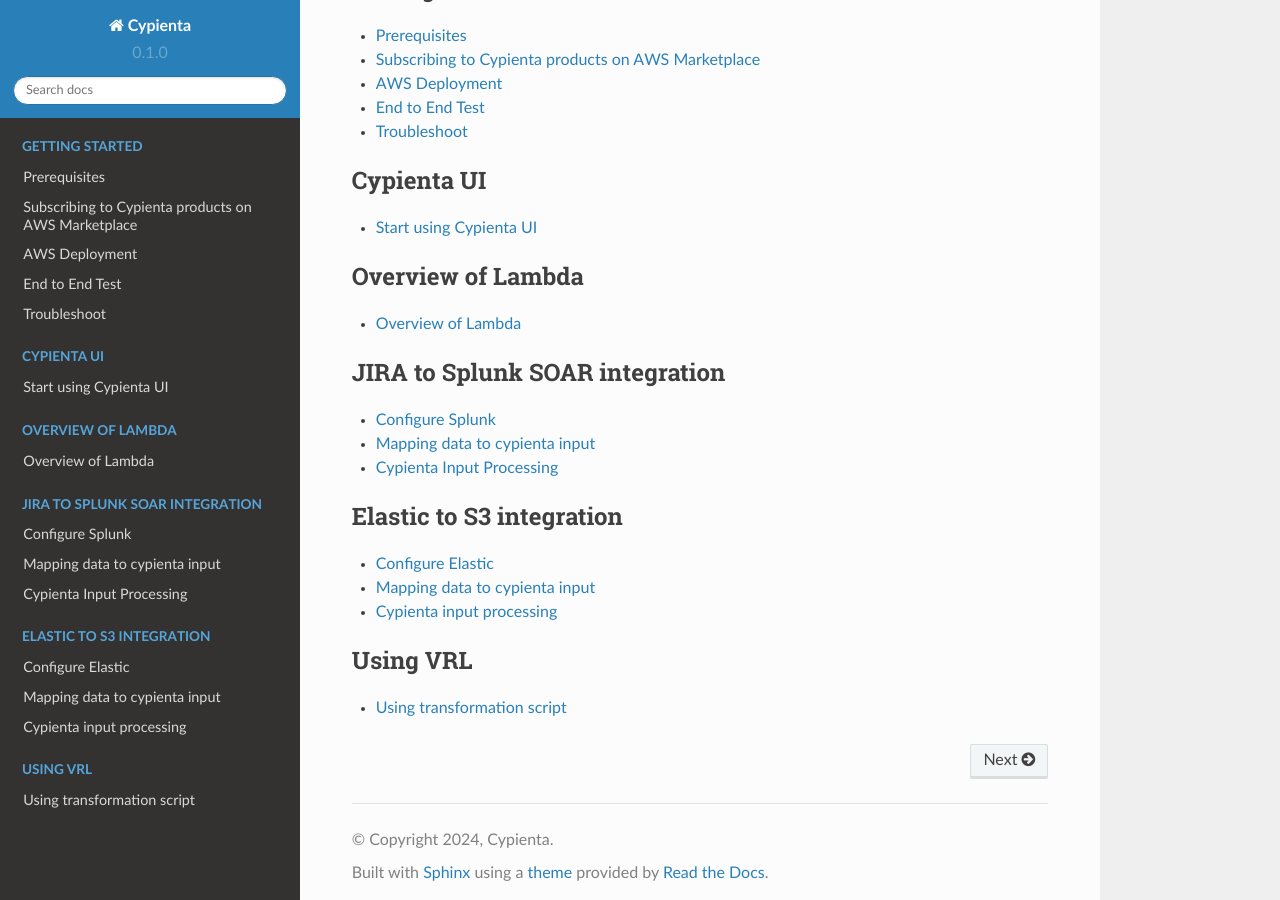
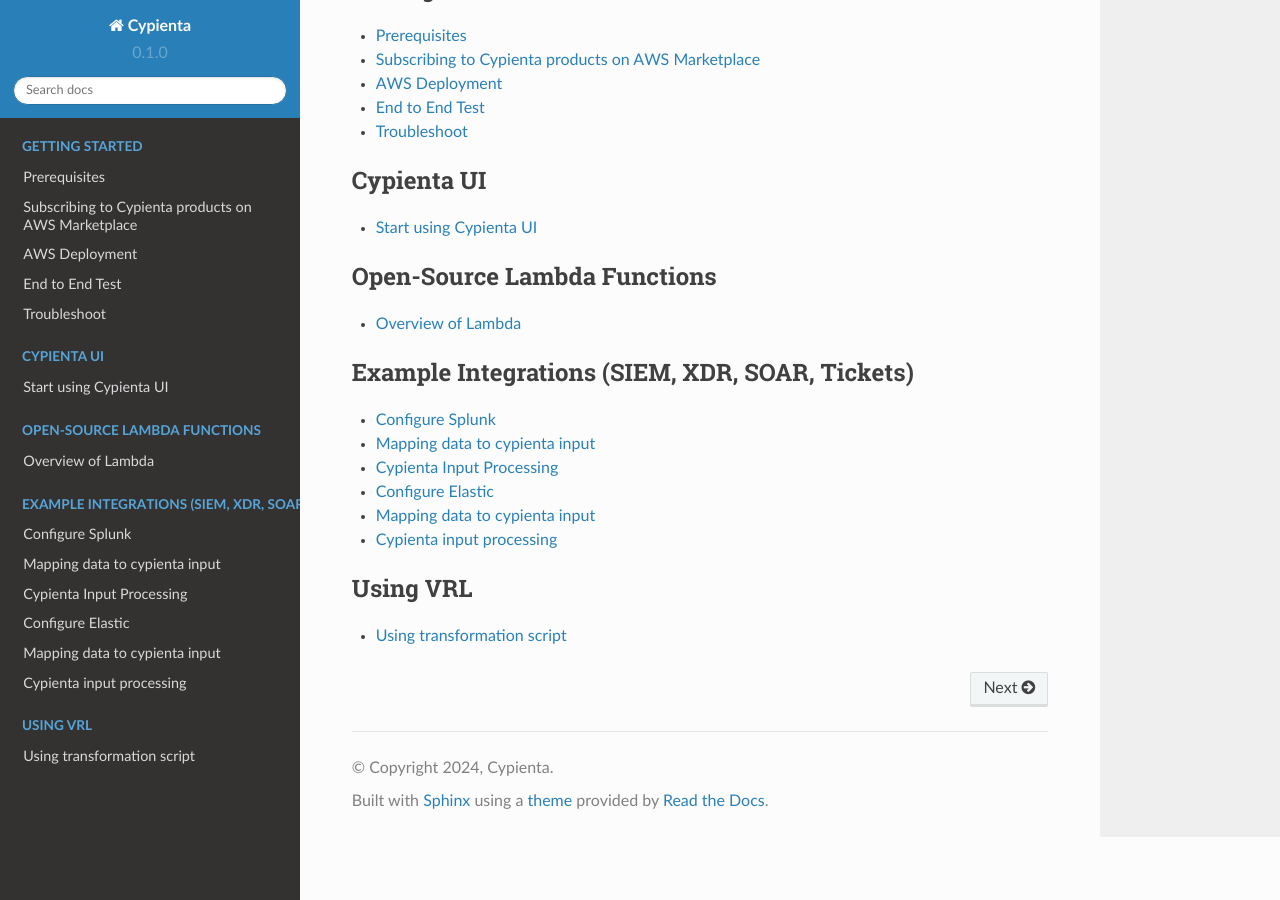
Before and after one commit to cypienta/docs, a Sphinx documentation site: the page built from docs/source/index.rst, in a window 1280 px wide and 900 px high, scrolled down 520 px. Built offline with Sphinx 7.4.7 and the Read the Docs theme 2.0.0, drawn with Linux system fonts in a browser that asks for light colours.

Commit message:
Update index.rst

```diff
--- a/docs/source/index.rst
+++ b/docs/source/index.rst
@@ -29,22 +29,17 @@
 
 .. toctree::
     :maxdepth: 1
-    :caption: Overview of Lambda
+    :caption: Open-Source Lambda Functions
 
     lambda/functions
 
 .. toctree::
     :maxdepth: 1
-    :caption: JIRA to Splunk SOAR integration
+    :caption: Example Integrations (SIEM, XDR, SOAR, Tickets)
 
     splunk/splunk
     splunk/vrl
     splunk/output
-
-.. toctree::
-    :maxdepth: 1
-    :caption: Elastic to S3 integration
-
     elastic/elastic
     elastic/vrl
     elastic/output
```
